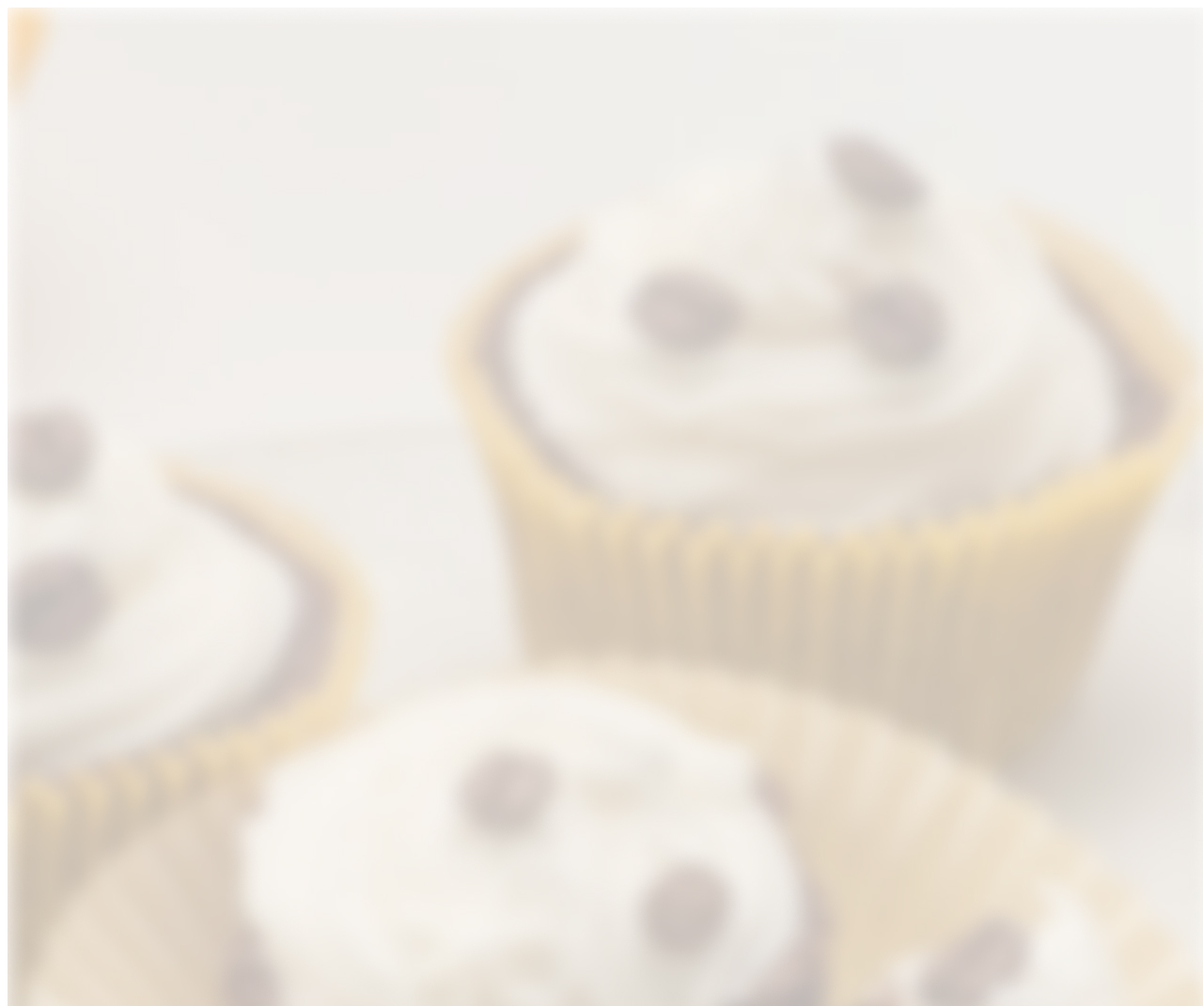
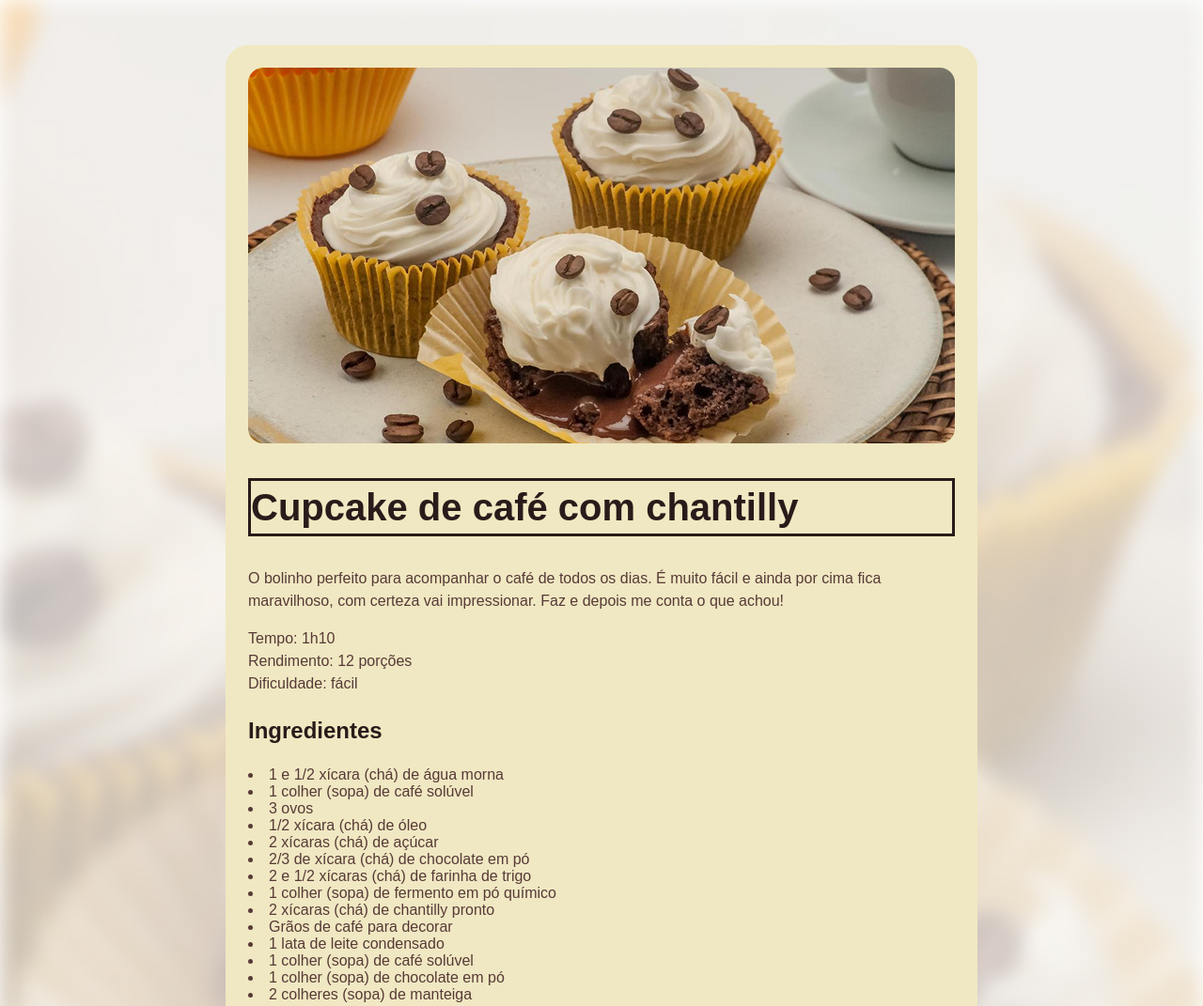
Before and after one commit to kadettk3/pagina-de-receita, a plain HTML site: page receita.html in a window 1280 px wide. Shown: the top 1071 px of the page at 94% size. Drawn offline with Linux system fonts and the light colour scheme; a web font is replaced by a local one.

Commit message:
mudanças de imagem de fundo e #page

```diff
--- a/receita.css
+++ b/receita.css
@@ -1,21 +1,58 @@
+body {
+    background-image: url(assets/bg-image.jpg);
+    background-size: cover;
+}
+
+#page {
+    box-sizing: border-box;
+    width: 800px;
+    padding: 24px;
+    background-color: #F0E8C2;
+    border-radius: 24px;
+    margin: 48px auto;
+    }
+
+img {
+    border-radius: 16px;
+}
+
+#about {
+
+}
+
+#ingredients {
+
+}
+
+#preparation {
+
+}
+
 h1 {font-size: 40px;
     font-weight: regular;
     font-family: Alice, sans-serif;
-    color:#291B1A
+    line-height: 140%;
+    color:#291B1A;
+    border:solid;
 }
 
 h2 {font-size: 24px;
     font-weight: regular;
     font-family: Alice, sans-serif;
-    color:#291B1A
+    line-height: 150%;
+    color:#291B1A;
 }
 
 p {font-size: 16px;
     font-weight: regular;
     font-family: Alice, sans-serif;
-    color:#573A37
+    line-height: 150%;
+    color:#573A37;
 }
 
- {
-    color:#F0E8C2
+li {
+    font-size: 16px;
+    font-weight: regular;
+    font-family: Alice, sans-serif;
+    color:#573A37;
 }
--- a/receita.html
+++ b/receita.html
@@ -11,7 +11,6 @@
 </head>
 <body>
     <div id="page">
-        <img src="assets/bg-image.jpg" alt="Fundo opaco com a imagem principal">
         <img src="assets/main-image.jpg" alt="3 cupcakes de café com chantilly">
         <main>
             <section id="about">
@@ -45,7 +44,7 @@
                     <li>2 colheres (sopa) de manteiga</li>
                 </p>
             </section>
-            <section id="about">
+            <section id="preparation">
                 <h2>Modo de Preparo</h2>
                 <p>
                 No liquidificador, bata a água, o café solúvel, os ovos, o óleo, o açúcar e o chocolate em pó até ficar homogêneo. Transfira para uma tigela, adicione a farinha e o fermento e misture com uma colher. Despeje em forminhas para cupcakes forradas com forminhas de papel e coloque em uma fôrma grande, um ao lado do outro. Leve ao forno médio, preaquecido, por 25 minutos ou até assar e dourar. Retire e deixe esfriar. <br><br>
```
